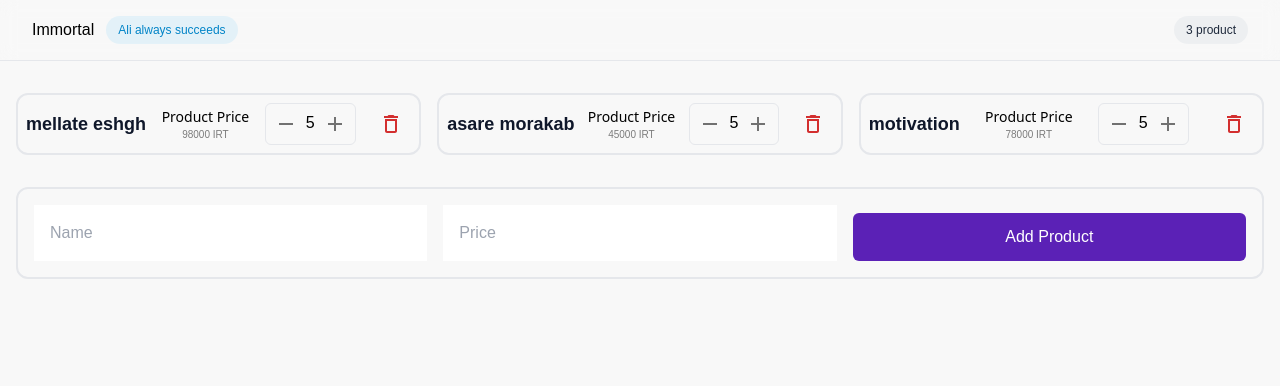
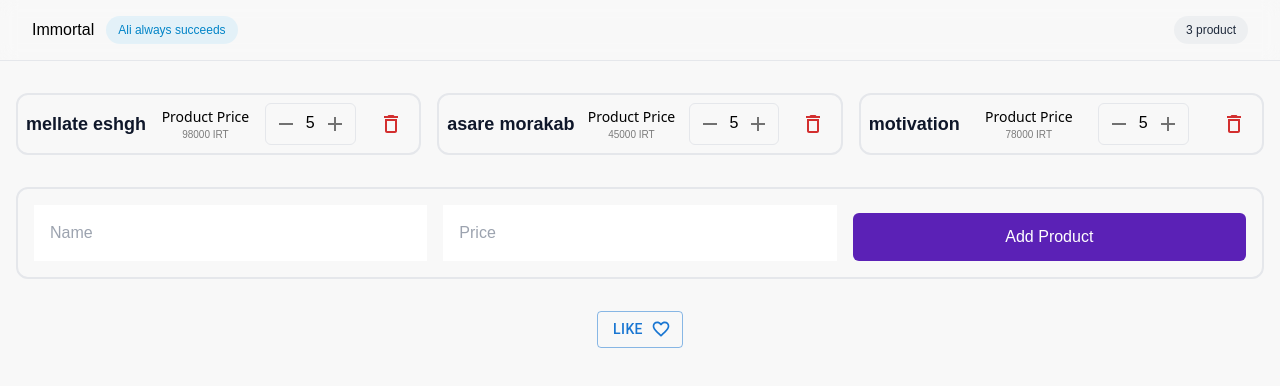
Before and after one commit to alihatampouri/react-course, a React (Create React App) app: page / in a window 1280 px wide. Shown: the top 386 px of the page. Built offline with nearby package versions, Linux system fonts and the light colour scheme.

Commit message:
create like component and added to app

```diff
--- a/src/App.js
+++ b/src/App.js
@@ -2,6 +2,7 @@ import React, { useState } from "react";
 import ProductList from "./components/ProductList/ProductList";
 import AddPrducts from "./components/AddProduct/AddProduct";
 import Navbar from "./components/Navbar/Navbar";
+import Like from "./components/Like/Like";
 
 function App() {
   const [products, setProducts] = useState([
@@ -64,6 +65,7 @@ function App() {
           onDecrement={decrementProductHandler}
         />
         <AddPrducts onAddProduct={addProductHandler} />
+        <Like />
       </div>
     </div>
   );
--- /dev/null
+++ b/src/components/Like/Like.jsx
@@ -0,0 +1,32 @@
+import { FavoriteBorderOutlined } from "@mui/icons-material";
+import { Button } from "@mui/material";
+import React, { Component } from "react";
+
+class Like extends Component {
+  state = {
+    count: 0,
+  };
+
+  componentDidUpdate() {
+    const mainTitle = document.title;
+
+    document.title = `liked ${this.state.count} Times`;
+    setTimeout(() => {
+      document.title = mainTitle;
+    }, 3000);
+  }
+
+  render() {
+    return (
+      <Button
+        variant="outlined"
+        endIcon={<FavoriteBorderOutlined />}
+        onClick={() => this.setState({ count: this.state.count + 1 })}
+      >
+        Like {this.state.count > 0 && this.state.count}
+      </Button>
+    );
+  }
+}
+
+export default Like;
```
